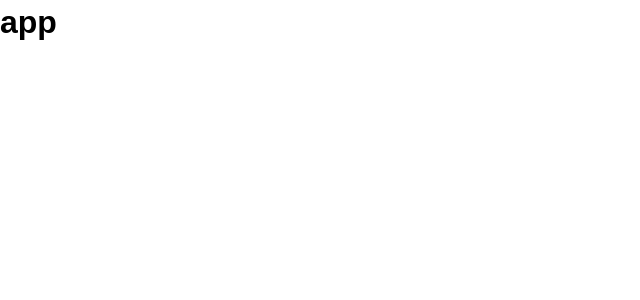
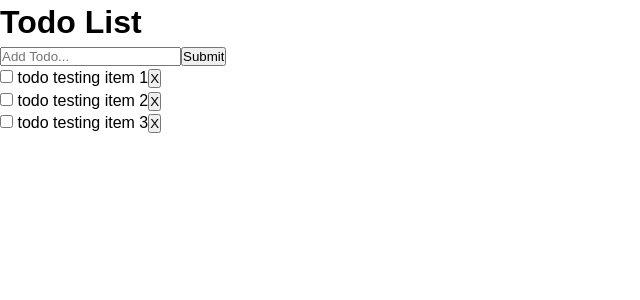
Before and after one commit to Shotteammate/todolist-v3, a React (Create React App) app: page / in a window 1280 px wide. Shown: the top 300 px of the page, without its empty margins (0-640 px from the left). Built offline with nearby package versions, Linux system fonts and the light colour scheme.

Commit message:
Build a static version in React

```diff
--- a/src/App.js
+++ b/src/App.js
@@ -1,12 +1,20 @@
-import React from 'react';
+import React, { Component } from 'react';
 import './App.css';
+import Todos from './components/Todos';
+import AddTodo from './components/AddTodo';
+import Header from './components/layout/Header';
 
-function App() {
-  return (
-    <div className="App">
-      <h1>app</h1>
-    </div>
-  );
+export class App extends Component {
+
+  render() {
+    return (
+      <div className="App">
+        <Header />
+        <AddTodo />
+        <Todos />
+      </div>
+    )
+  }
 }
 
-export default App;
+export default App
--- /dev/null
+++ b/src/components/AddTodo.js
@@ -0,0 +1,14 @@
+import React, { Component } from 'react'
+
+export class AddTodo extends Component {
+  render() {
+    return (
+      <form>
+        <input type="text" placeholder="Add Todo..." />
+        <input type="submit" value="Submit"/>
+      </form>
+    )
+  }
+}
+
+export default AddTodo
--- /dev/null
+++ b/src/components/TodoItem.js
@@ -0,0 +1,27 @@
+import React, { Component } from 'react'
+
+export class TodoItem extends Component {
+  render() {
+    return (
+      <div>
+        <p>
+          <input type="checkbox"/> {'   '}
+          todo testing item 1
+          <button>X</button>
+        </p>
+        <p>
+          <input type="checkbox"/> {'   '}
+          todo testing item 2
+          <button>X</button>
+        </p>
+        <p>
+          <input type="checkbox"/> {'   '}
+          todo testing item 3
+          <button>X</button>
+        </p>
+      </div>
+    )
+  }
+}
+
+export default TodoItem
--- /dev/null
+++ b/src/components/Todos.js
@@ -0,0 +1,14 @@
+import React, { Component } from 'react'
+import TodoItem from './TodoItem';
+
+export class Todos extends Component {
+  render() {
+    return (
+      <div>
+        <TodoItem />
+      </div>
+    )
+  }
+}
+
+export default Todos
--- /dev/null
+++ b/src/components/layout/Header.js
@@ -0,0 +1,13 @@
+import React, { Component } from 'react'
+
+export class Header extends Component {
+  render() {
+    return (
+      <div>
+        <h1>Todo List</h1>
+      </div>
+    )
+  }
+}
+
+export default Header
```
